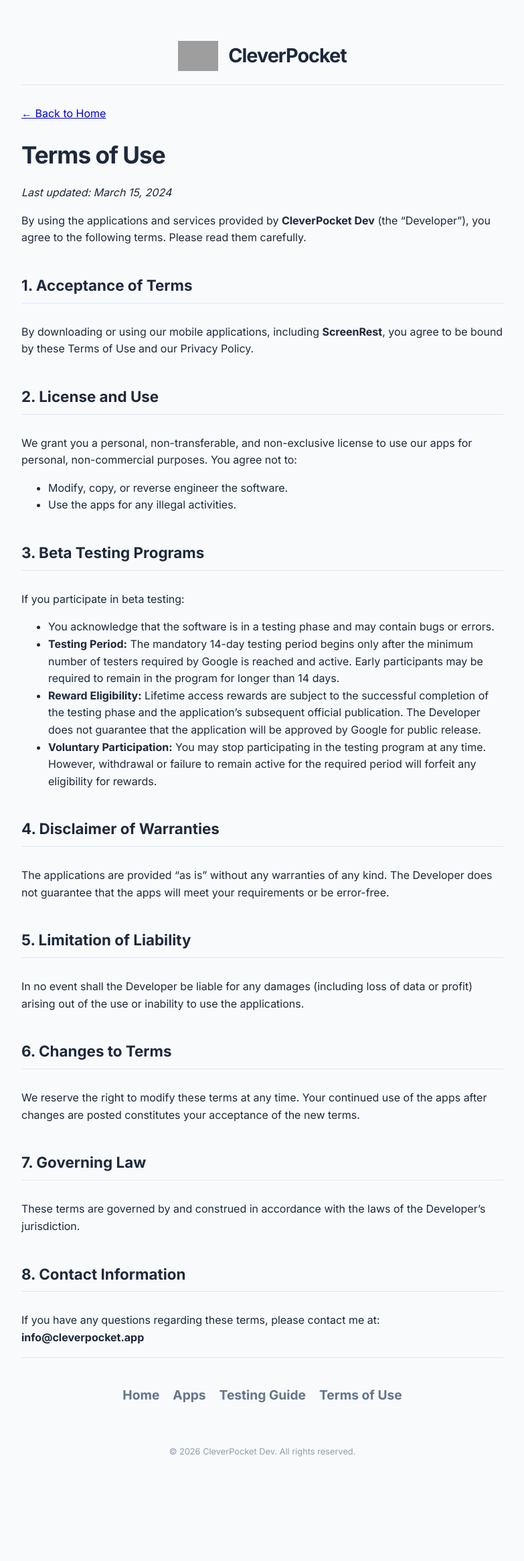
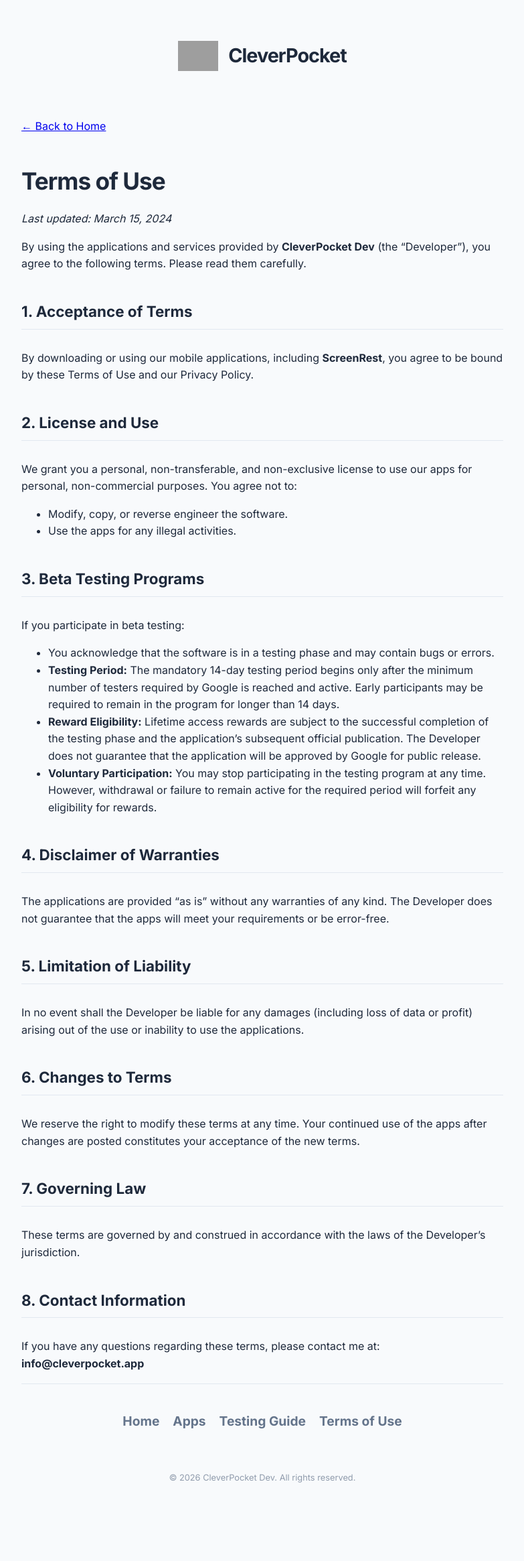
Before and after one commit to digitalcreat0r/sitoweb, a Jekyll site: the page built from terms-of-use.md, in a window 1280 px wide. Shown: the whole page at 67% size, without its empty margins (248-1031 px from the left). Built offline with Jekyll 4.4.1, drawn with Linux system fonts in a browser that asks for light colours; before the commit the page ends 2291 px from its top, so only the background shows below that; grey boxes are pictures that could not be loaded.

Commit message:
sistemazioni

```diff
--- a/assets/css/style.css
+++ b/assets/css/style.css
@@ -61,24 +61,8 @@
     padding-bottom: 8px;
 }
 
-body.always-light .site-nav {
-    justify-content: center; /* Torna centrato come nella Home */
-    margin-bottom: 30px;
-    padding: 20px 0;
-    border-bottom: 1px solid var(--border-color);
-}
-
-body.always-light .logo {
-    font-size: 1.8rem; /* Dimensione originale della Home */
-    color: var(--text-main);
-}
-
-body.always-light .logo-img {
-    height: 45px; /* Dimensione originale della Home */
-}
-
 body.always-light .back-link {
-    margin-bottom: 20px;
+    margin-bottom: 40px;
     display: block;
 }
 
--- a/terms-of-use.md
+++ b/terms-of-use.md
@@ -11,7 +11,7 @@
     </a>
 </header>
 
-<div class="back-link"><a href="/">&larr; Back to Home</a></div>
+<div class="back-link"><a href="/">← Back to Home</a></div>
 
 # Terms of Use
 
```
Also changed, not shown: policies/privacy-policy-screenrest.md (+1 -1 lines).
